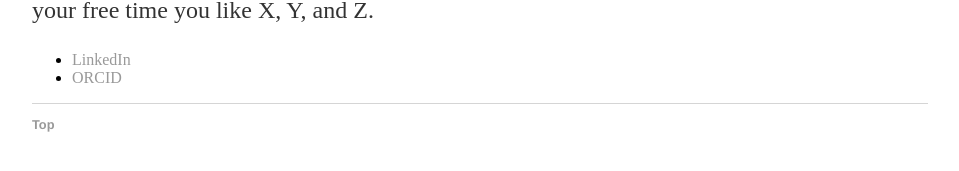
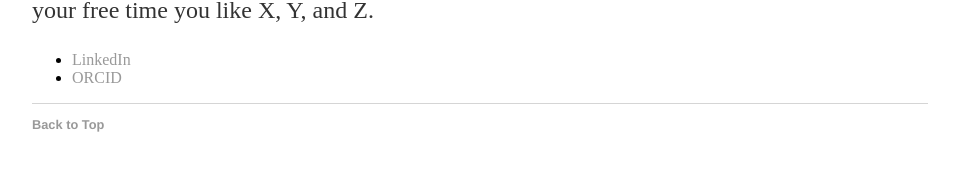
Before and after one commit to mrrezaie/mrrezaie.github.io, a Jekyll site: the page built from about/index.html, in a window 1280 px wide. Shown: the part 338-509 px from the top of the page, without its empty margins (160-1119 px from the left). Built offline with Jekyll 4.4.1, drawn with Linux system fonts in a browser that asks for light colours.

Commit message:
Update default.html

```diff
--- a/_layouts/default.html
+++ b/_layouts/default.html
@@ -20,7 +20,7 @@
 			</div><!-- /.container -->
 			<footer>
 	    		<ul>
-	        		<a onclick="topFunction()" id="myBtn" title="Go to top">Top</a>
+	        		<a href="#">Back to Top</a>
 			</ul>
 			</footer>
 		</body>
```
